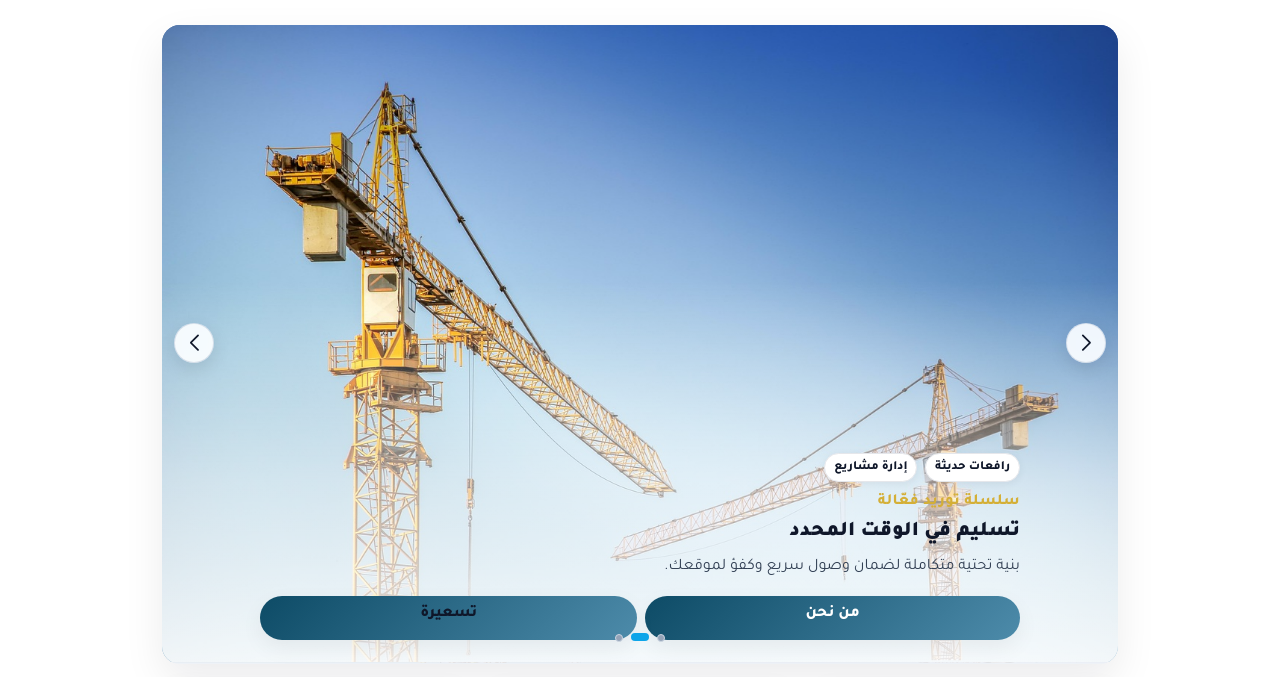
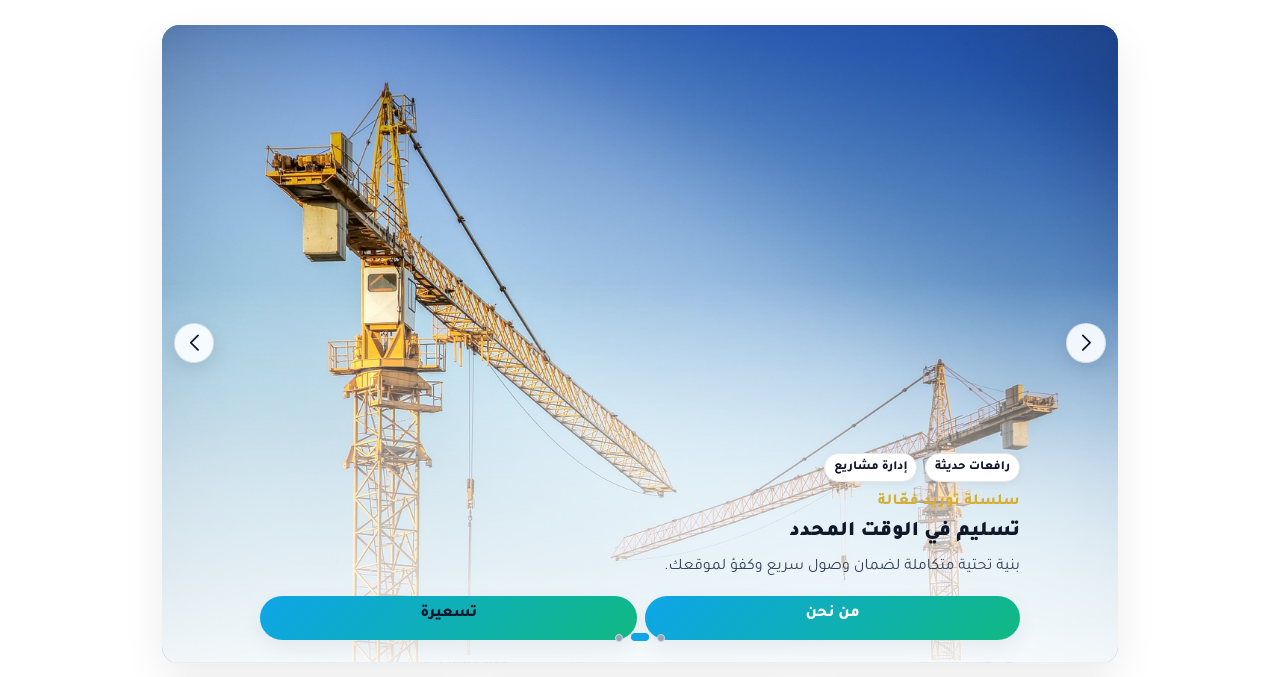
Before and after one commit to SouthHamadanCementFactory/website-demo, a plain HTML site: page index.html in a window 1280 px wide. Shown: the part 69-746 px from the top of the page. Drawn offline with nearby package versions, Linux system fonts and the light colour scheme.

Commit message:
Update style.css

```diff
--- a/assets/css/style.css
+++ b/assets/css/style.css
@@ -25,7 +25,8 @@
 
   /* Gradients */
   --grad-accent:linear-gradient(135deg, var(--accent), #e6c766);
-  --grad-cta:linear-gradient(135deg, #0d4b66, #4d8baa);
+  --grad-cta: linear-gradient(135deg, #0ea5e9, #10b981);
+
   --grad-hero:linear-gradient(90deg, rgba(15,23,42,.8), transparent 60%);
 
   /* Effects */
```
